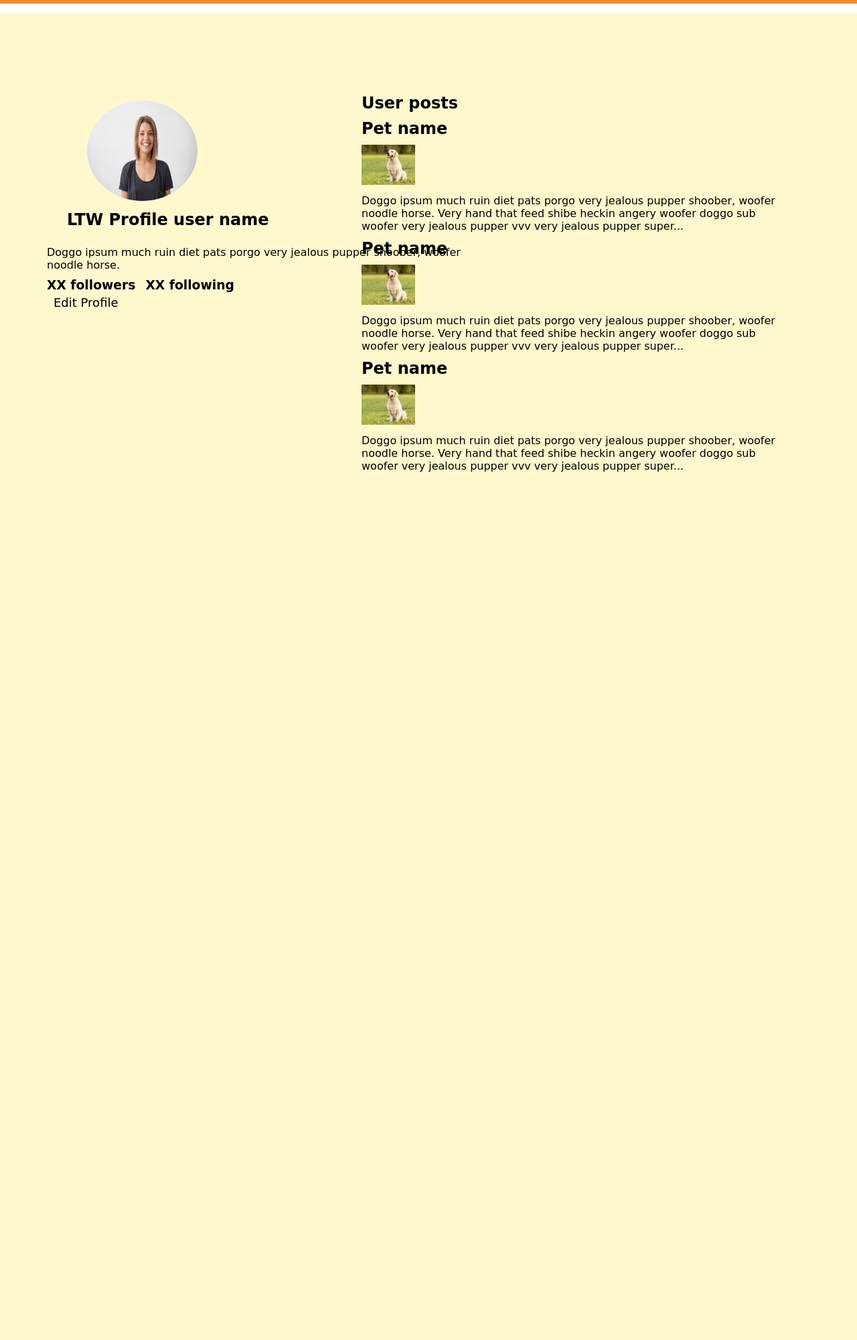
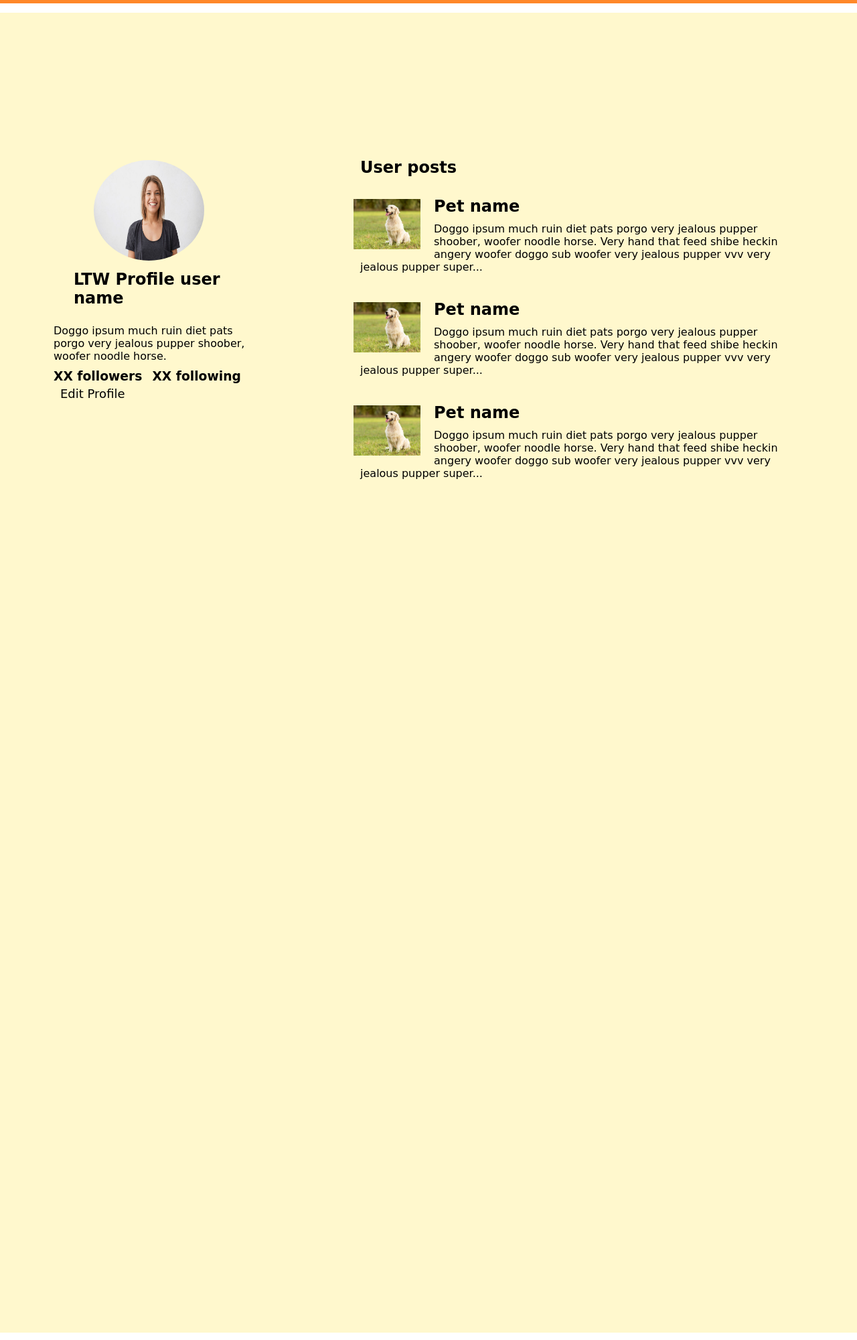
Before and after one commit to catarina03/FEUP-LTW-AdoptMe, a PHP site: page /userprofile.html in a window 1280 px wide. Shown: the part 100-2100 px from the top of the page at 67% size. Before the commit the page ends 804 px from the top, so only its background shows below. Run offline with PHP 8.4, Linux system fonts and the light colour scheme; some web fonts are replaced.

Commit message:
userprofile css

```diff
--- a/css/userProfile.css
+++ b/css/userProfile.css
@@ -2,9 +2,32 @@
     background-color: #FFF8CD;
     padding-bottom: 100%;
     position: relative;
-    top: 10px;
+    top: -11px;
 }
 
+#main>footer>a {
+    margin-right: 0;
+    padding-right: 0;
+}
+
+#main {
+    display: inline-flex;
+}
+
+#user_profile {
+    position: relative;
+    top: 120px;
+    margin: 80px;
+}
+
+#posts {
+    position: relative;
+    top: 120px;
+    margin: 80px;
+}
+
+
+/*
 .split {
     height: 100%;
     width: 50%;
@@ -22,6 +45,7 @@
 .right {
     right: 100px;
 }
+*/
 
 footer>h3 {
     display: inline;
@@ -46,3 +70,23 @@ footer>a {
     margin-left: 30px;
     border-radius: 50%;
 }
+
+.visually-hidden {
+    margin-bottom: 30px;
+}
+
+#posts img {
+    float: left;
+    margin-right: 20px;
+}
+
+#posts h2,
+#posts p {
+    position: relative;
+    top: 7px;
+    padding-left: 10px;
+}
+
+#posts>article {
+    margin-bottom: 40px;
+}
--- a/userprofile.html
+++ b/userprofile.html
@@ -35,8 +35,7 @@
         <hr>
     </header>
     <section id="main">
-        <div class="split left">
-            <div class="centered">
+
         <aside id="user_profile">
             <header>
                 <img src="images/person.jpg" alt="profile picture" width="165" height="150">
@@ -51,32 +50,29 @@
                 <a href="login.html">Edit profile</a>
             </footer>
         </aside>
-            </div>
-        </div>
-        <div class="split right">
-            <div class="centered">
+
+
         <section id="posts">
             <h2 class="visually-hidden">User posts</h2>
             <article>
+                <img src="images/dog1.jpg" alt="dog profile picture" width="100">
                 <h2>Pet name</h2>
-                        <img src="images/dog1.jpg" alt="dog profile picture" width="80">
                 <p>Doggo ipsum much ruin diet pats porgo very jealous pupper shoober, woofer noodle horse. Very hand that feed shibe heckin angery woofer doggo sub woofer very jealous pupper vvv very jealous pupper super...</p>
             </article>
 
             <article>
+                <img src="images/dog1.jpg" alt="dog profile picture" width="100">
                 <h2>Pet name</h2>
-                        <img src="images/dog1.jpg" alt="dog profile picture" width="80">
                 <p>Doggo ipsum much ruin diet pats porgo very jealous pupper shoober, woofer noodle horse. Very hand that feed shibe heckin angery woofer doggo sub woofer very jealous pupper vvv very jealous pupper super...</p>
             </article>
 
             <article>
+                <img src="images/dog1.jpg" alt="dog profile picture" width="100">
                 <h2>Pet name</h2>
-                        <img src="images/dog1.jpg" alt="dog profile picture" width="80">
                 <p>Doggo ipsum much ruin diet pats porgo very jealous pupper shoober, woofer noodle horse. Very hand that feed shibe heckin angery woofer doggo sub woofer very jealous pupper vvv very jealous pupper super...</p>
             </article>
         </section>
-            </div>
-        </div>
+
     </section>
 </body>
 
```
Lines whose indentation alone changed are shown as unchanged.
